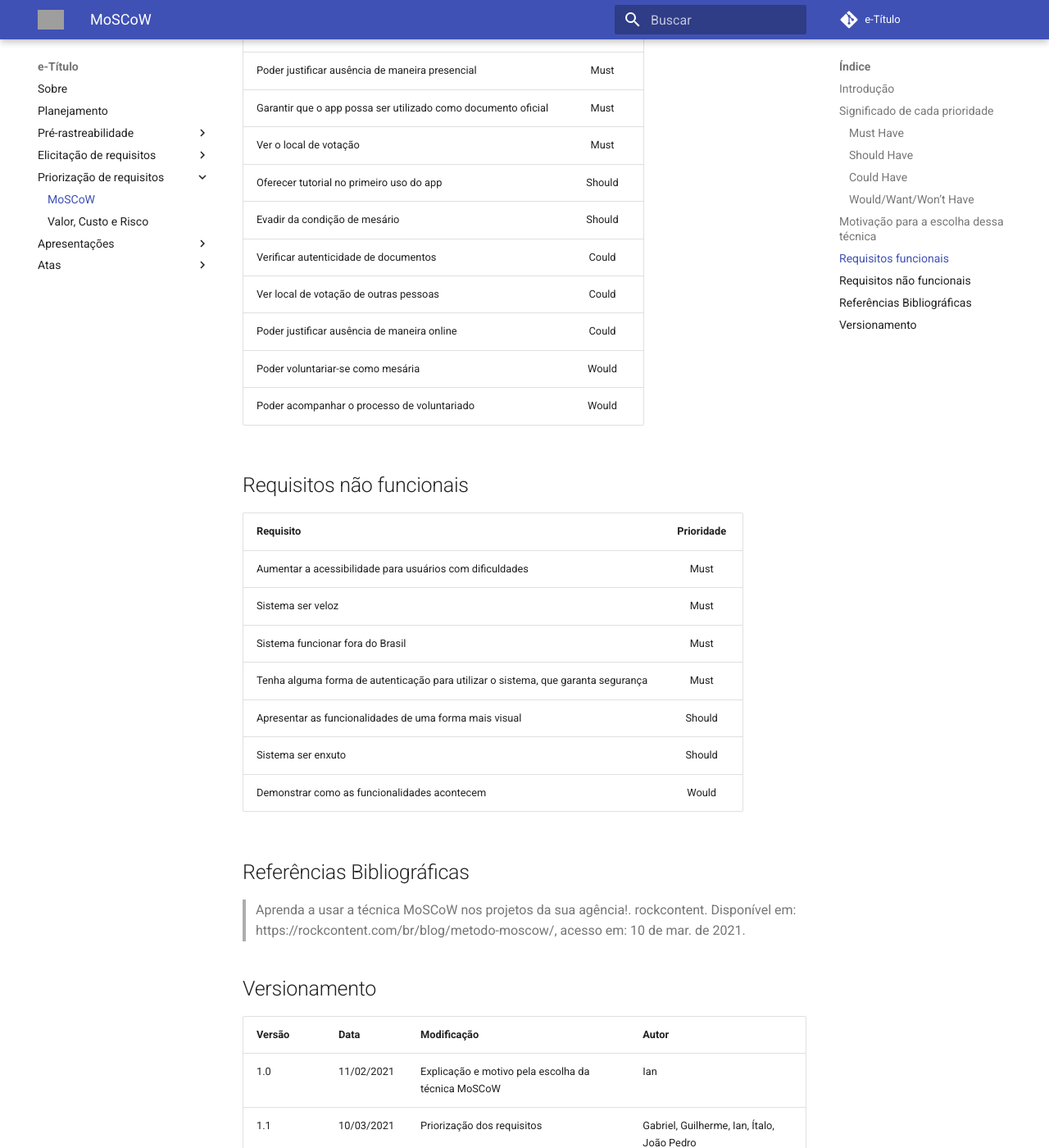
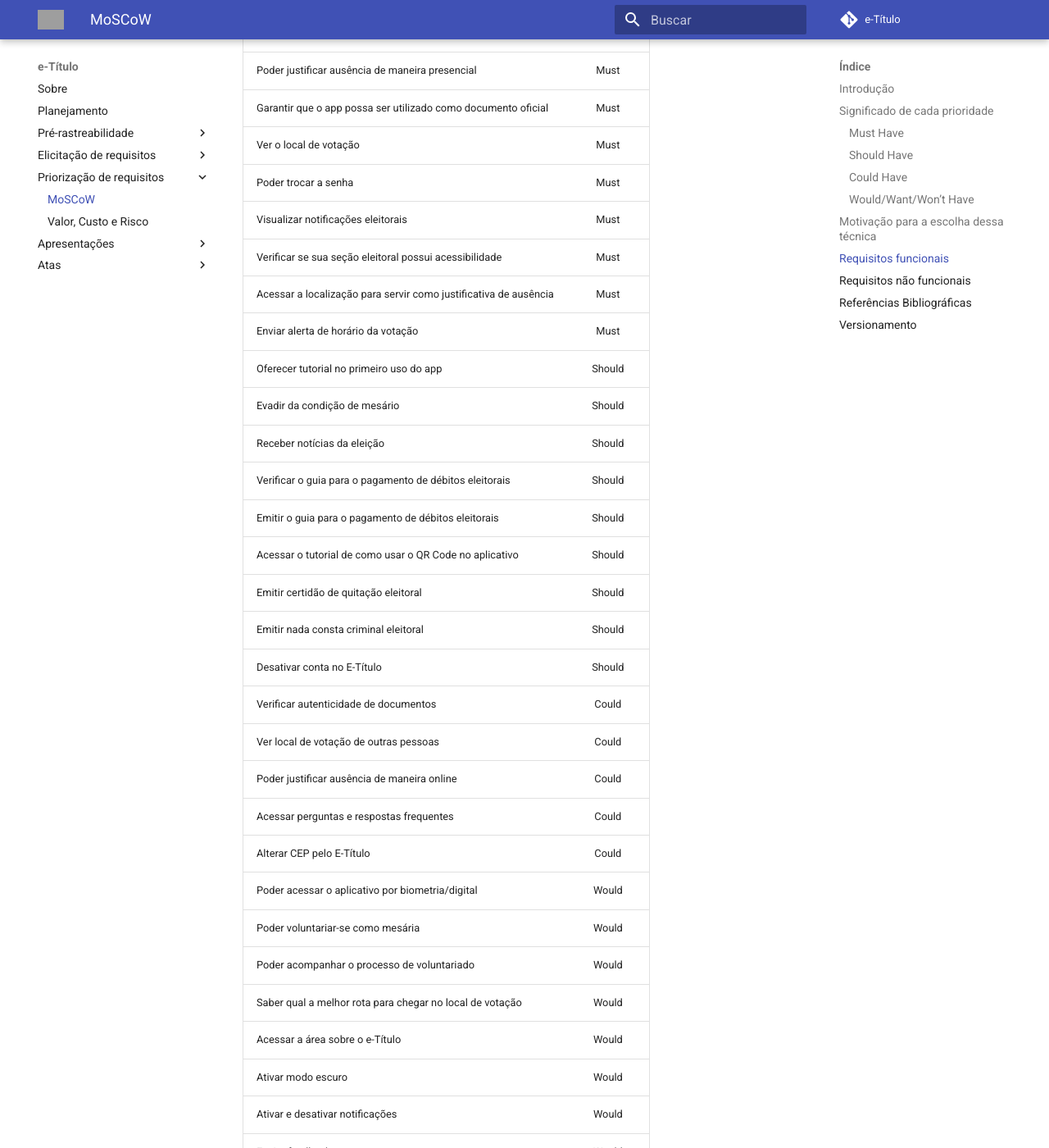
Before and after one commit to gabrielbpn/2020.2-e-Titulo, an MkDocs documentation site: the page built from docs/priorizacao/moscow.md, in a window 1280 px wide and 1400 px high, scrolled down 1730 px. Shown: the whole window at 82% size. Built offline with MkDocs 1.6.1 and Material for MkDocs 9.7.7, drawn with Linux system fonts in a browser that asks for light colours; comment, search, counter and statistics services are not loaded; some of the changed text lies outside the part shown; grey boxes are pictures that could not be loaded.

Commit message:
Finalizando documentação da técnica MoSCoW

```diff
--- a/docs/priorizacao/moscow.md
+++ b/docs/priorizacao/moscow.md
@@ -52,13 +52,33 @@
 | Poder justificar ausência de maneira presencial | Must |
 | Garantir que o app possa ser utilizado como documento oficial | Must |
 | Ver o local de votação | Must |
+| Poder trocar a senha | Must |
+| Visualizar notificações eleitorais | Must |
+| Verificar se sua seção eleitoral possui acessibilidade | Must |
+| Acessar a localização para servir como justificativa de ausência | Must |
+| Enviar alerta de horário da votação | Must |
 | Oferecer tutorial no primeiro uso do app | Should |
 | Evadir da condição de mesário | Should |
+| Receber notícias da eleição | Should |
+| Verificar o guia para o pagamento de débitos eleitorais | Should |
+| Emitir o guia para o pagamento de débitos eleitorais | Should |
+| Acessar o tutorial de como usar o QR Code no aplicativo | Should |
+| Emitir certidão de quitação eleitoral | Should |
+| Emitir nada consta criminal eleitoral | Should |
+| Desativar conta no E-Título | Should |
 | Verificar autenticidade de documentos | Could |
 | Ver local de votação de outras pessoas | Could |
 | Poder justificar ausência de maneira online| Could |
+| Acessar perguntas e respostas frequentes | Could |
+| Alterar CEP pelo E-Título | Could |
+| Poder acessar o aplicativo por biometria/digital | Would |
 | Poder voluntariar-se como mesária | Would |
 | Poder acompanhar o processo de voluntariado | Would |
+| Saber qual a melhor rota para chegar no local de votação | Would |
+| Acessar a área sobre o e-Título | Would |
+| Ativar modo escuro | Would |
+| Ativar e desativar notificações | Would |
+| Enviar feedback | Would |
 
 ## Requisitos não funcionais
 
@@ -68,8 +88,14 @@
 | Sistema ser veloz | Must |
 | Sistema funcionar fora do Brasil | Must |
 | Tenha alguma forma de autenticação para utilizar o sistema, que garanta segurança | Must |
+| O aplicativo deverá rodar em qualquer plataforma mobile | Must |
+| O aplicativo deverá manter os dados do usuário seguros | Must |
+| O sistema deverá notificar o usuário sem falhas | Must |
 | Apresentar as funcionalidades de uma forma mais visual | Should |
 | Sistema ser enxuto | Should |
+| O aplicativo deverá ter um design intuitivo | Should |
+| As notícias sobre a eleição deverão ser imparciais | Should |
+| As funções do aplicativo não devem ser cansativas | Could |
 | Demonstrar como as funcionalidades acontecem | Would |
 
 
```
